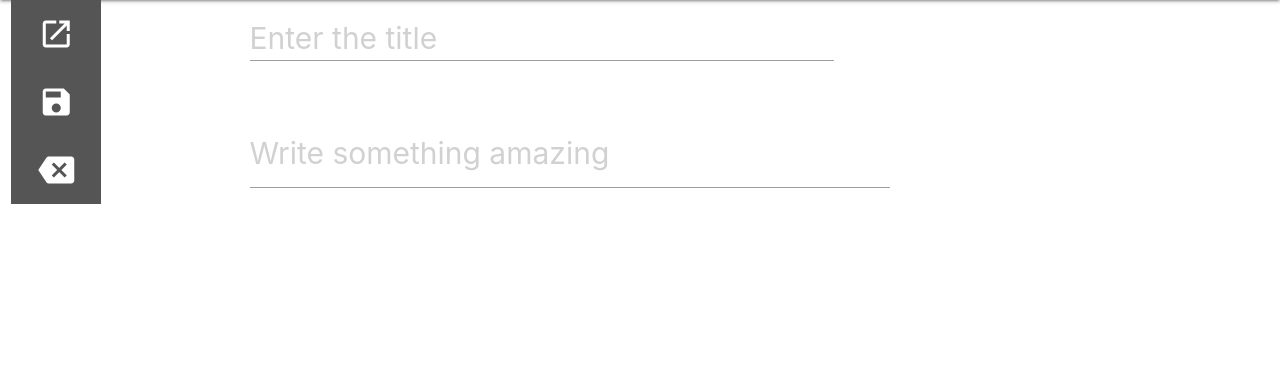
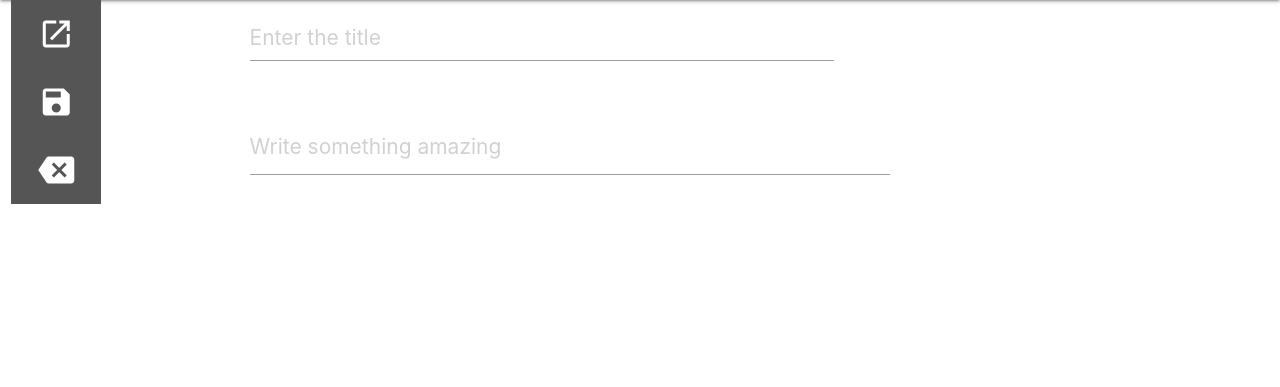
Before and after one commit to openstax/qualitas-server, a Flask app: page /wiki/create in a window 1280 px wide. Shown: the part 64-451 px from the top of the page. Run offline with Flask 2, Linux system fonts and the light colour scheme; the visitor is signed in with stand-in values (Sample User, id 1); data comes from the database, SQL or seed files in the repository; parts of the project's set-up code (start-up, migrations or seed data) failed here and were passed over; some libraries are stand-ins or nearby versions.

Commit message:
update font sizes for wiki text (#27)

```diff
--- a/qualitas/static/css/wiki.css
+++ b/qualitas/static/css/wiki.css
@@ -14,7 +14,7 @@ html, body {
 }
 
 #text-editor {
-    font-size: 2em;
+    font-size: 1.4em;
     line-height: 1.5;
     /* padding: 45px 25px 34px 25px; */
     max-width: 70%;
@@ -22,7 +22,7 @@ html, body {
 }
 
 #wiki-title {
-    font-size: 2em;
+    font-size: 1.4em;
     max-width: 70%;
     /* padding-left: 100px; */
     margin-left: 25px;
@@ -30,8 +30,8 @@ html, body {
 }
 
 .wiki-text {
-    font-size: 1.2em;
-    line-height: 1.2;
+    font-size: 1.4em;
+    line-height: 1.5;
     font-family: 'Merriweather', Georgia, 'Times New Roman', Times, serif;
     color: #424242;
     max-width: 34em;
```
